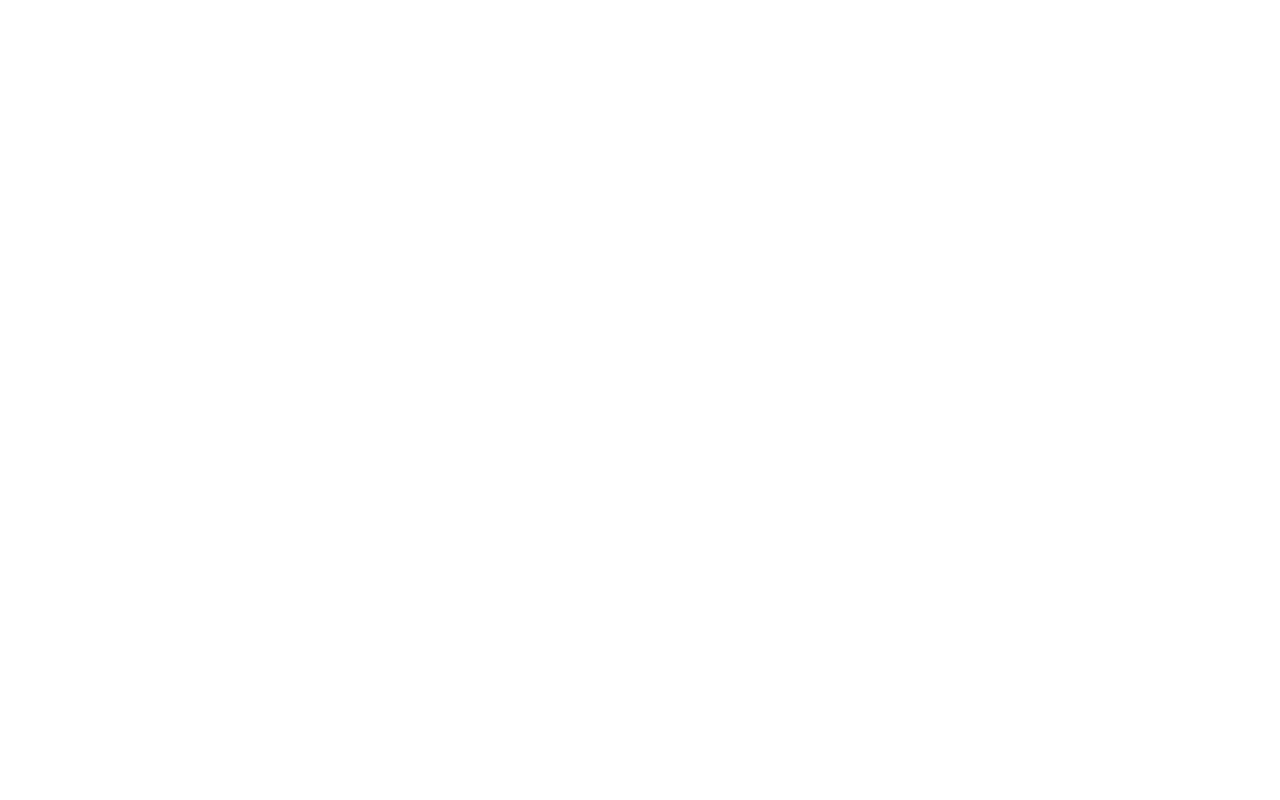
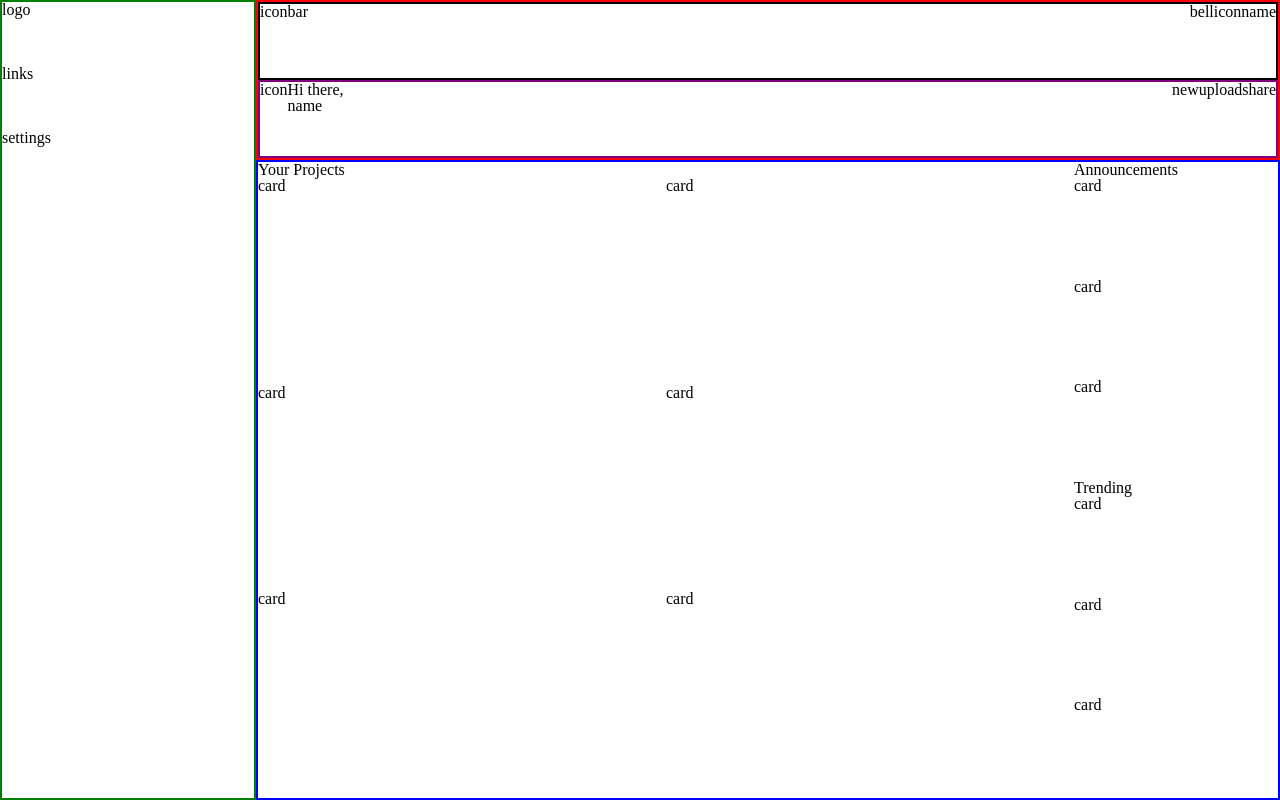
Before and after one commit to user-1290/admin-dashboard, a plain HTML site: page index.html in a window 1280 px wide. Drawn offline with Linux system fonts and the light colour scheme.

Commit message:
Finish basic layout

```diff
--- a/index.html
+++ b/index.html
@@ -9,5 +9,66 @@
   <title>Admin Dashboard</title>
 </head>
 <body>
+  <div class="header">
+    <div class="top">
+      <div class="left">
+        <p>icon</p>
+        <p>bar</p>
+      </div>
+      <div class="right">
+        <p>bell</p>
+        <p>icon</p>
+        <p>name</p>
+      </div>
+    </div>
+    <div class="bot">
+      <div class="left">
+        <p class="icon">icon</p>
+        <p>Hi there,</p>
+        <p>name</p>
+      </div>
+      <div class="right">
+        <p>new</p>
+        <p>upload</p>
+        <p>share</p>
+      </div>
+    </div>
+  </div>
+
+  <div class="sidebar">
+    <div class="logo">
+      logo
+    </div>
+    <div class="links">
+      links
+    </div>
+    <div class="settings">
+      settings
+    </div>
+  </div>
+
+  <main>
+    <div class="projects">
+      <h2 class="projects-title">Your Projects</h2>
+      <div class="card">card</div>
+      <div class="card">card</div>
+      <div class="card">card</div>
+      <div class="card">card</div>
+      <div class="card">card</div>
+      <div class="card">card</div>
+    </div>
+    <div class="announcements">
+      <h2>Announcements</h2>
+      <div class="card">card</div>
+      <div class="card">card</div>
+      <div class="card">card</div>
+    </div>
+    <div class="trending">
+      <h2>Trending</h2>
+      <div class="card">card</div>
+      <div class="card">card</div>
+      <div class="card">card</div>
+    </div>
+  </main>
 </body>
 </html>
--- a/style.css
+++ b/style.css
@@ -0,0 +1,100 @@
+* {
+  box-sizing: border-box;
+}
+
+.header {
+  border: 2px solid red;
+}
+
+.sidebar {
+  border: 2px solid green;
+}
+
+main {
+  border: 2px solid blue;
+}
+
+.top {
+  border: 2px solid black;
+}
+
+.bot {
+  border: 2px solid purple;
+}
+
+body {
+  height: 100vh;
+  width: 100vw;
+  display: grid;
+  grid-template-columns: 1fr 4fr;
+  grid-template-rows: 1fr 4fr;
+}
+
+.sidebar {
+  grid-row: 1 / -1
+}
+
+.header {
+  display: grid;
+  grid-template-rows: 1fr 1fr;
+}
+
+.sidebar {
+  display: grid;
+  grid-template-rows: repeat(3, min-content);
+  gap: 3rem;
+}
+
+.header .top, .header .bot {
+  display: grid;
+  grid-template-columns: repeat(2, min-content);
+  justify-content: space-between;
+}
+
+.header .top .left {
+  display: grid;
+  grid-template-columns: repeat(2, min-content);
+}
+
+.header .top .right {
+  display: grid;
+  grid-template-columns: repeat(3, min-content);
+}
+
+.header .bot .left {
+  display: grid;
+  grid-template-columns: repeat(2, max-content);
+  grid-template-rows: repeat(2, min-content);
+}
+
+.header .bot .right {
+  display: grid;
+  grid-template-columns: repeat(3, min-content);
+}
+
+.header .bot .left .icon {
+  grid-row: 1 / -1;
+}
+
+main {
+  display: grid;
+  grid-template-columns: 4fr 1fr;
+  grid-template-rows: 1fr 1fr;
+}
+
+.projects {
+  grid-row: 1 / -1;
+
+  display: grid;
+  grid-template-columns: 1fr 1fr;
+  grid-template-rows: min-content repeat(3, 1fr);
+}
+
+.projects-title {
+  grid-column: 1 / -1;
+}
+
+.announcements, .trending {
+  display: grid;
+  grid-template-rows: min-content repeat(3, 1fr);
+}
```
Also changed, not shown: icons/account-group.png (added), icons/bell-ring.png (added), icons/card-account-details-outline.png (added), icons/clock-time-five.png (added), icons/cog.png (added), icons/file.png (added), icons/grogu.jpg (added), icons/grogu.png (added), icons/help-box.png (added), icons/home.png (added), icons/magnify.png (added), icons/message-reply.png (added), icons/shield-check.png (added), icons/view-dashboard.png (added).
